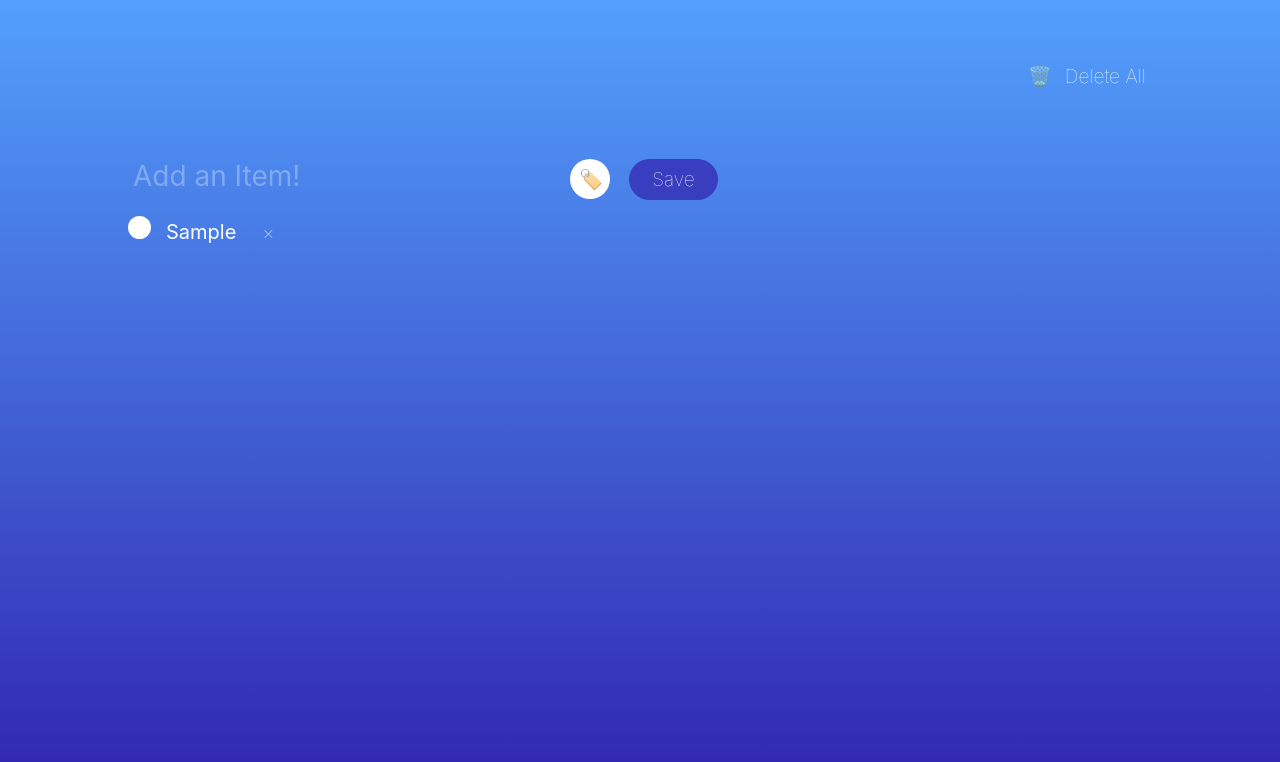
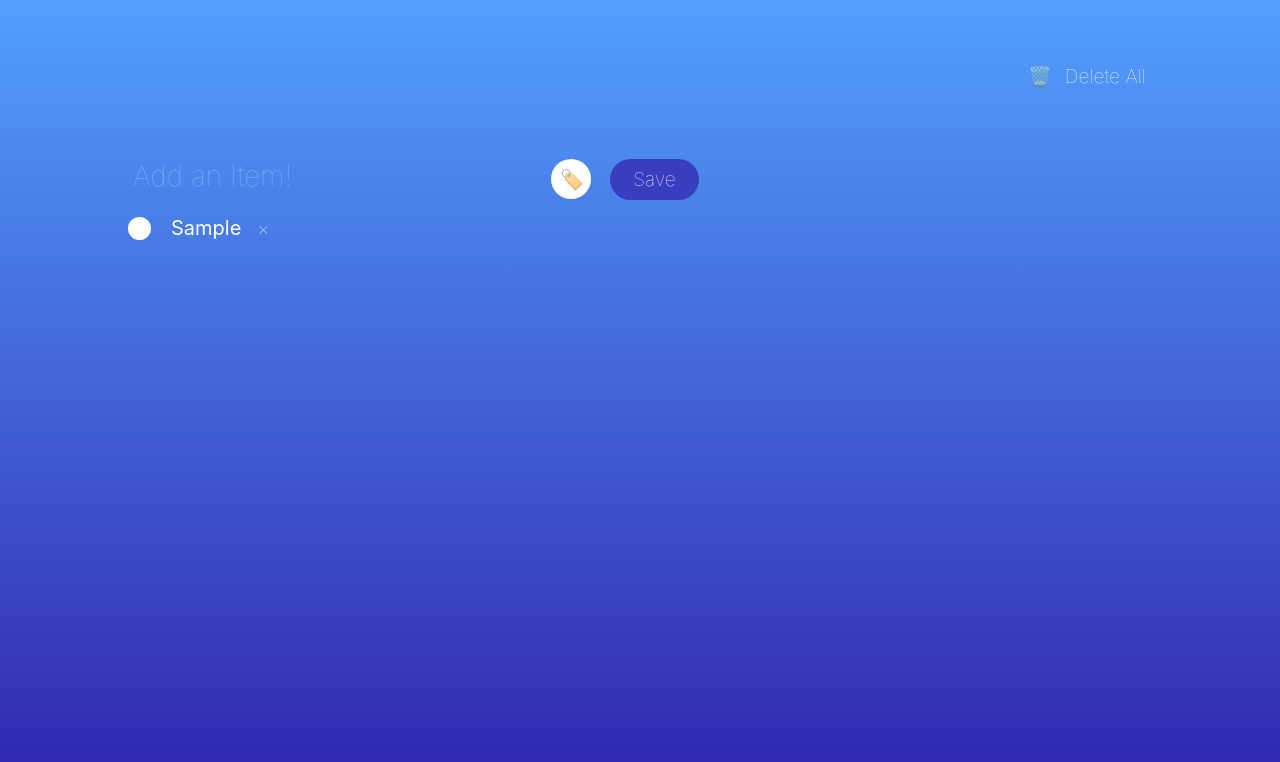
Before and after one commit to chibuzouguru/shopping-list, a React (Create React App) app: page / in a window 1280 px wide. Both pictures are taken after typing "Sample" into the empty fields and a click on the button "Save". Shown: the top 762 px of the page. Built offline with nearby package versions, Linux system fonts and the light colour scheme.

Commit message:
styling updates

```diff
--- a/src/App.css
+++ b/src/App.css
@@ -57,12 +57,11 @@ button,
 }
 #description {
   border: none;
-  /* width: 250px; */
   background-color: transparent;
   caret-color: #fff;
   color: #fff;
   font-size: 28px;
-  font-weight: normal;
+  font-weight: lighter;
   padding-left: 5px;
   height: 3rem;
 }
@@ -91,6 +90,7 @@ button,
   font-weight: lighter;
   background-color: #383ebf;
   line-height: 1.3em;
+  transition: opacity 0.2s;
 }
 
 #button--add:hover {
@@ -209,13 +209,14 @@ accessible-checkboxes-and-radios-buttons-54063e759bb3 */
 }
 
 .item-checkbox label::before {
-  content: "";
+  content: "\a";
   display: inline-block;
 
   height: 23px;
   width: 23px;
 
   border-radius: 50px;
+  white-space: pre;
 }
 
 .item-checkbox label::after {
@@ -237,7 +238,7 @@ accessible-checkboxes-and-radios-buttons-54063e759bb3 */
   font-size: 20px;
   font-weight: normal;
   color: #fff;
-  padding-right: 20px;
+  padding-right: 10px;
 
 }
 
@@ -247,20 +248,19 @@ accessible-checkboxes-and-radios-buttons-54063e759bb3 */
 
 .item-checkbox {
   display: inline-block;
-  /* padding-bottom: 10px; */
 }
 
 /* Outside box */
 .item-checkbox label::before {
   top: 0px;
-  margin-right: 15px;
+  margin-right: 20px;
 
   background-color: #fff;
 }
 
 .item-checkbox label::after {
   left: 4px;
-  top: 0px;
+  top: 4px;
 }
 
 .item-checkbox input[type="checkbox"] + label::after {
@@ -284,7 +284,7 @@ ul {
   padding: 0;
 }
 .single-item {
-  margin-bottom: 25px;
+  margin-bottom: 35px;
 
 }
 .item-tags {
```
